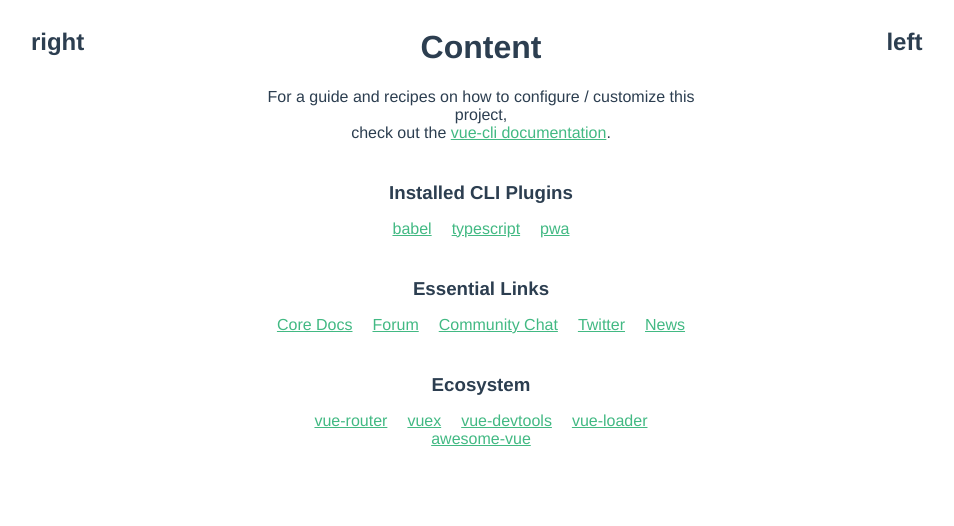
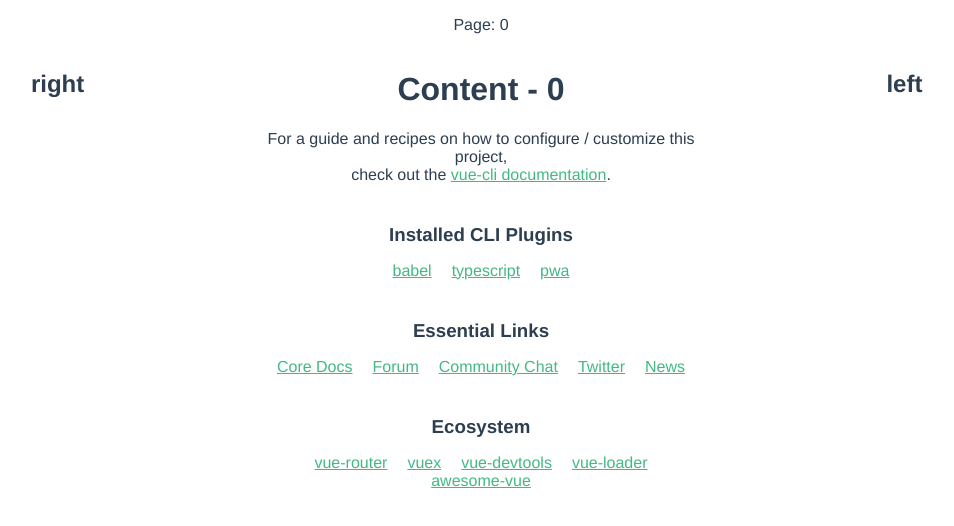
Before and after one commit to Ryoh827/vue-sample, a Vue app: page / in a window 1280 px wide. Shown: the top 526 px of the page, without its empty margins (159-1113 px from the left). Built offline with nearby package versions, Linux system fonts and the light colour scheme.

Commit message:
feat: add pageId to Home.vue

```diff
--- a/src/components/MainContent.vue
+++ b/src/components/MainContent.vue
@@ -1,6 +1,6 @@
 <template>
   <div class="hello">
-    <h1>{{ msg }}</h1>
+    <h1>{{ msg }} - {{ pageId }}</h1>
     <p>
       For a guide and recipes on how to configure / customize this project,<br>
       check out the
@@ -35,8 +35,11 @@
 import { Component, Prop, Vue } from 'vue-property-decorator';
 
 @Component
-export default class HelloWorld extends Vue {
+export default class MainContent extends Vue {
   @Prop() private msg!: string;
+  @Prop() private id!: number;
+
+  private pageId: number = this.id || 0;
 }
 </script>
 
--- a/src/router.ts
+++ b/src/router.ts
@@ -1,7 +1,6 @@
 import Vue from 'vue';
 import Router from 'vue-router';
 import Home from './views/Home.vue';
-import Menu from './views/Menu.vue';
 
 Vue.use(Router);
 
@@ -14,5 +13,11 @@ export default new Router({
       name: 'home',
       component: Home,
     },
+    {
+      path: '/:id',
+      name: 'page',
+      component: Home,
+      props: true,
+    },
   ],
 });
--- a/src/views/Home.vue
+++ b/src/views/Home.vue
@@ -1,7 +1,10 @@
 <template>
   <div class="home">
+    <div>
+      <p>Page: {{ this.$route.params.id || 0 }} </p>
+    </div>
     <Menu text="right"/>
-    <MainContent msg="Content"/>
+    <MainContent msg="Content" :id="this.$route.params.id"/>
     <Menu text="left"/>
   </div>
 </template>
@@ -17,6 +20,7 @@ import Menu from '@/components/Menu.vue';
     Menu,
   },
 })
+
 export default class Home extends Vue {}
 </script>
 
```
